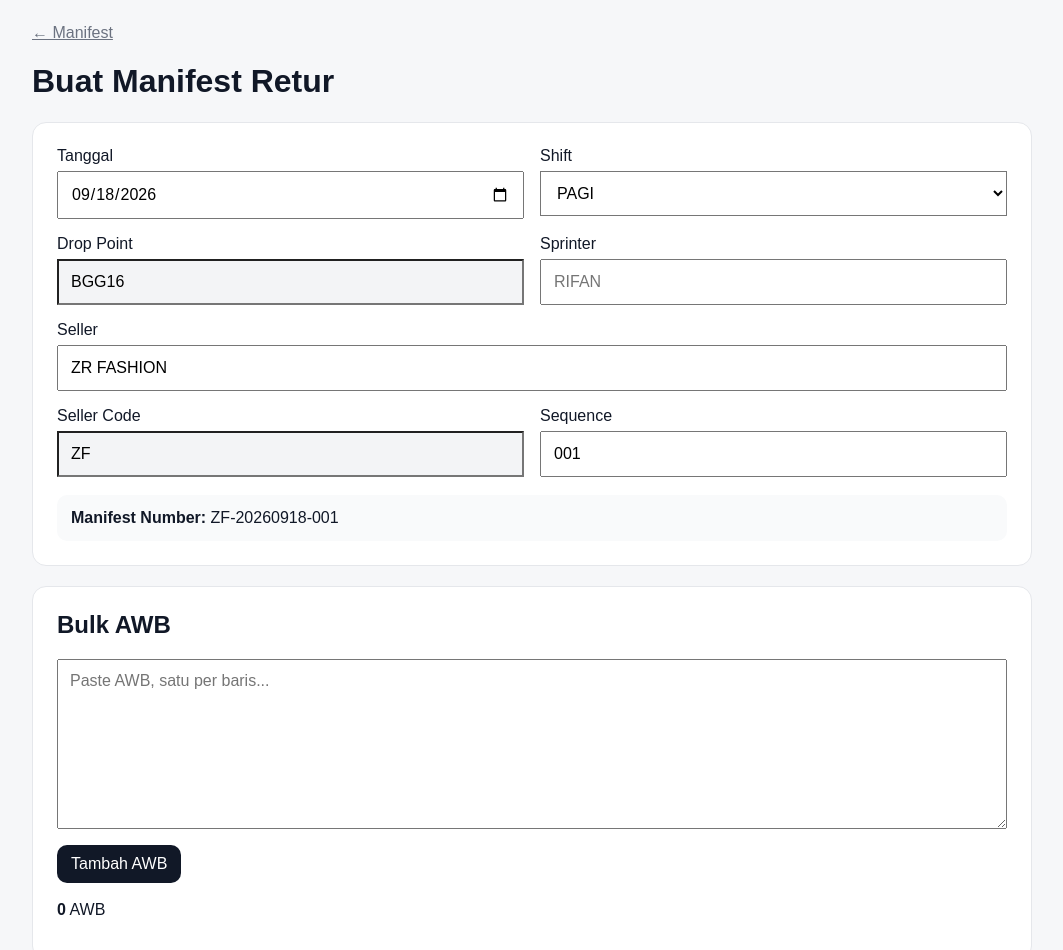
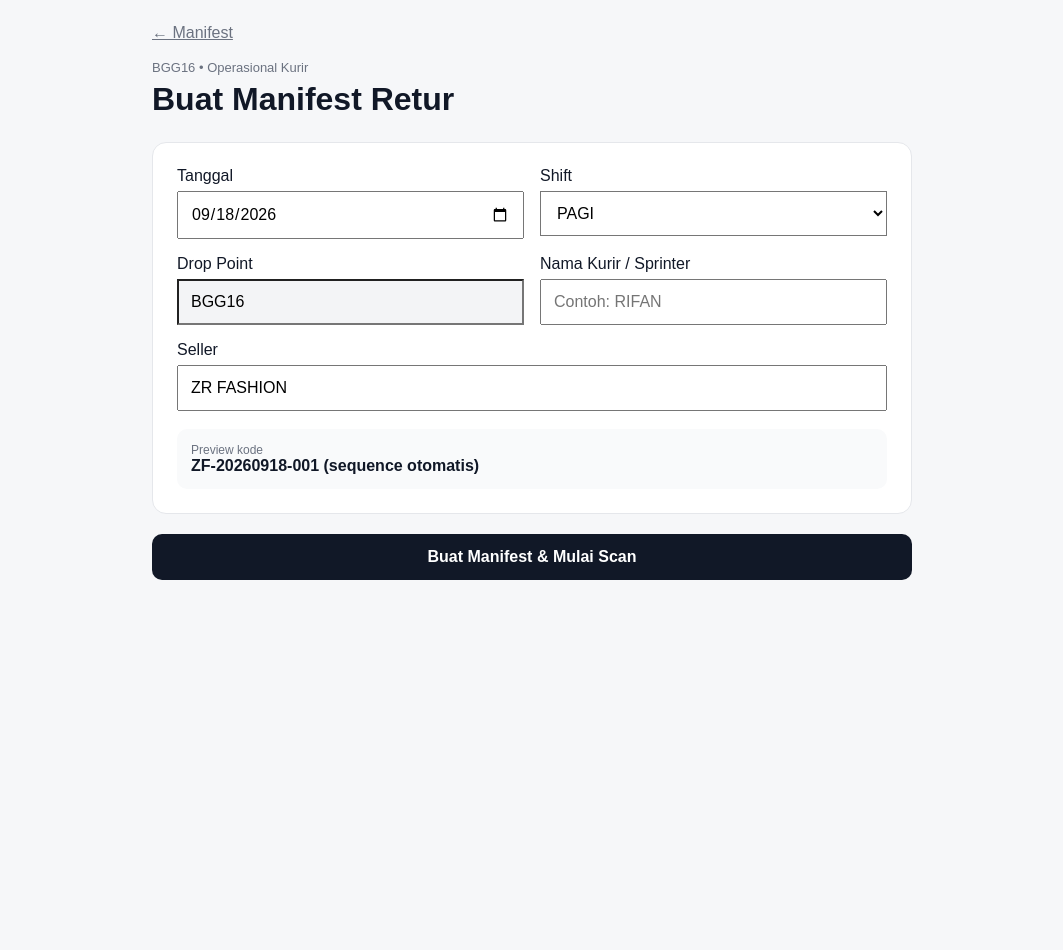
Before and after one commit to Assyauq26/Manifestbgg, a Next.js app: page /manifests/new in a window 1280 px wide. Shown: the top 950 px of the page, without its empty margins (108-1171 px from the left). After the commit the page ends 800 px from the top, so only its background shows below. Built offline with nearby package versions, Linux system fonts and the light colour scheme.

Commit message:
feat: connect manifest creation form to API

```diff
--- a/app/manifests/new/page.tsx
+++ b/app/manifests/new/page.tsx
@@ -2,64 +2,73 @@
 
 import { FormEvent, useMemo, useState } from "react";
 import Link from "next/link";
+import { useRouter } from "next/navigation";
+import { sellerCodeFromName, formatManifestNumber } from "@/lib/manifest";
 
-function sellerCode(name: string) {
-  return name.trim().split(/\s+/).filter(Boolean).slice(0, 2).map((part) => part[0]).join("").toUpperCase() || "XX";
+function today() {
+  return new Date().toISOString().slice(0, 10);
 }
 
 export default function NewManifestPage() {
+  const router = useRouter();
   const [seller, setSeller] = useState("ZR FASHION");
-  const [date, setDate] = useState("2026-09-18");
-  const [sequence, setSequence] = useState("001");
-  const [awbs, setAwbs] = useState<string[]>([]);
-  const [bulk, setBulk] = useState("");
-  const code = useMemo(() => sellerCode(seller), [seller]);
-  const manifestNumber = code + "-" + date.replaceAll("-", "") + "-" + sequence.padStart(3, "0");
+  const [date, setDate] = useState(today);
+  const [shift, setShift] = useState("PAGI");
+  const [sprinter, setSprinter] = useState("");
+  const [saving, setSaving] = useState(false);
+  const [error, setError] = useState("");
+  const code = useMemo(() => sellerCodeFromName(seller), [seller]);
+  const preview = formatManifestNumber(code, date, 1) + " (sequence otomatis)";
 
-  function addBulk() {
-    const values = bulk.split(/[\n,\t ]+/).map((v) => v.trim()).filter(Boolean);
-    const unique = Array.from(new Set([...awbs, ...values]));
-    setAwbs(unique);
-    setBulk("");
-  }
-
-  function submit(e: FormEvent) {
+  async function submit(e: FormEvent) {
     e.preventDefault();
-    alert("Draft manifest " + manifestNumber + " siap. Total AWB: " + awbs.length);
+    setError("");
+    setSaving(true);
+    try {
+      const response = await fetch("/api/manifests", {
+        method: "POST",
+        headers: { "Content-Type": "application/json" },
+        body: JSON.stringify({ sellerName: seller, date, shift, sprinterName: sprinter, dropPoint: "BGG16" }),
+      });
+      const result = await response.json();
+      if (!response.ok || !result.ok) throw new Error(result.error || "Gagal membuat manifest.");
+      router.push(`/scan?manifestId=${encodeURIComponent(result.manifest.manifest_id)}&manifestNumber=${encodeURIComponent(result.manifest.manifest_number)}`);
+    } catch (err) {
+      setError(err instanceof Error ? err.message : "Gagal membuat manifest.");
+    } finally {
+      setSaving(false);
+    }
   }
 
   return (
     <main style={{ minHeight: "100vh", padding: 24 }}>
-      <div style={{ maxWidth: 1000, margin: "0 auto" }}>
+      <div style={{ maxWidth: 760, margin: "0 auto" }}>
         <Link href="/manifests" style={{ color: "#6b7280" }}>← Manifest</Link>
-        <h1>Buat Manifest Retur</h1>
+        <div style={{ margin: "18px 0 24px" }}>
+          <p style={{ margin: 0, color: "#6b7280", fontSize: 13 }}>BGG16 • Operasional Kurir</p>
+          <h1 style={{ margin: "6px 0 0" }}>Buat Manifest Retur</h1>
+        </div>
+
         <form onSubmit={submit} style={{ display: "grid", gap: 20 }}>
           <section style={{ background: "white", border: "1px solid #e5e7eb", borderRadius: 14, padding: 24 }}>
             <div style={{ display: "grid", gap: 16, gridTemplateColumns: "repeat(2, minmax(0, 1fr))" }}>
-              <label>Tanggal<input value={date} onChange={(e) => setDate(e.target.value)} type="date" style={{ width: "100%", padding: 12, marginTop: 6 }} /></label>
-              <label>Shift<select style={{ width: "100%", padding: 12, marginTop: 6, background: "white" }}><option>PAGI</option><option>SIANG</option><option>MALAM</option></select></label>
-              <label>Drop Point<input value="BGG16" readOnly style={{ width: "100%", padding: 12, marginTop: 6, background: "#f3f4f6" }} /></label>
-              <label>Sprinter<input placeholder="RIFAN" style={{ width: "100%", padding: 12, marginTop: 6 }} /></label>
-              <label style={{ gridColumn: "1 / -1" }}>Seller<input value={seller} onChange={(e) => setSeller(e.target.value)} style={{ width: "100%", padding: 12, marginTop: 6 }} /></label>
-              <label>Seller Code<input value={code} readOnly style={{ width: "100%", padding: 12, marginTop: 6, background: "#f3f4f6" }} /></label>
-              <label>Sequence<input value={sequence} onChange={(e) => setSequence(e.target.value)} inputMode="numeric" style={{ width: "100%", padding: 12, marginTop: 6 }} /></label>
+              <label>Tanggal<input required value={date} onChange={(e) => setDate(e.target.value)} type="date" style={{ width: "100%", padding: 12, marginTop: 6, boxSizing: "border-box" }} /></label>
+              <label>Shift<select value={shift} onChange={(e) => setShift(e.target.value)} style={{ width: "100%", padding: 12, marginTop: 6, background: "white" }}><option>PAGI</option><option>SIANG</option><option>MALAM</option></select></label>
+              <label>Drop Point<input value="BGG16" readOnly style={{ width: "100%", padding: 12, marginTop: 6, boxSizing: "border-box", background: "#f3f4f6" }} /></label>
+              <label>Nama Kurir / Sprinter<input required value={sprinter} onChange={(e) => setSprinter(e.target.value)} placeholder="Contoh: RIFAN" style={{ width: "100%", padding: 12, marginTop: 6, boxSizing: "border-box" }} /></label>
+              <label style={{ gridColumn: "1 / -1" }}>Seller<input required value={seller} onChange={(e) => setSeller(e.target.value)} placeholder="Nama seller" style={{ width: "100%", padding: 12, marginTop: 6, boxSizing: "border-box" }} /></label>
             </div>
-            <div style={{ marginTop: 18, padding: 14, borderRadius: 10, background: "#f9fafb" }}><strong>Manifest Number:</strong> {manifestNumber}</div>
+            <div style={{ marginTop: 18, padding: 14, borderRadius: 10, background: "#f9fafb" }}>
+              <div style={{ fontSize: 12, color: "#6b7280" }}>Preview kode</div>
+              <strong>{preview}</strong>
+            </div>
           </section>
 
-          <section style={{ background: "white", border: "1px solid #e5e7eb", borderRadius: 14, padding: 24 }}>
-            <h2 style={{ marginTop: 0 }}>Bulk AWB</h2>
-            <textarea value={bulk} onChange={(e) => setBulk(e.target.value)} placeholder="Paste AWB, satu per baris..." rows={8} style={{ width: "100%", padding: 12, resize: "vertical" }} />
-            <button type="button" onClick={addBulk} style={{ marginTop: 12, padding: "10px 14px", border: 0, borderRadius: 10, background: "#111827", color: "white" }}>Tambah AWB</button>
-            <div style={{ marginTop: 18 }}><strong>{awbs.length}</strong> AWB</div>
-            <ol>{awbs.slice(0, 20).map((awb) => <li key={awb}>{awb}</li>)}</ol>
-            {awbs.length > 20 && <p>Menampilkan 20 pertama dari {awbs.length} AWB.</p>}
-          </section>
+          {error && <div role="alert" style={{ padding: 14, borderRadius: 10, background: "#fef2f2", color: "#991b1b", border: "1px solid #fecaca" }}>{error}</div>}
 
-          <div style={{ display: "flex", gap: 12 }}>
-            <button type="submit" style={{ padding: "12px 18px", border: 0, borderRadius: 10, background: "#111827", color: "white", fontWeight: 700 }}>Simpan Draft</button>
-            <Link href="/scan" style={{ display: "inline-flex", alignItems: "center", padding: "12px 18px", borderRadius: 10, border: "1px solid #d1d5db", textDecoration: "none", color: "#111827" }}>Lanjut Scan</Link>
-          </div>
+          <button disabled={saving} type="submit" style={{ padding: "14px 18px", border: 0, borderRadius: 10, background: "#111827", color: "white", fontWeight: 700, cursor: saving ? "wait" : "pointer" }}>
+            {saving ? "Menyimpan..." : "Buat Manifest & Mulai Scan"}
+          </button>
         </form>
       </div>
     </main>
```
